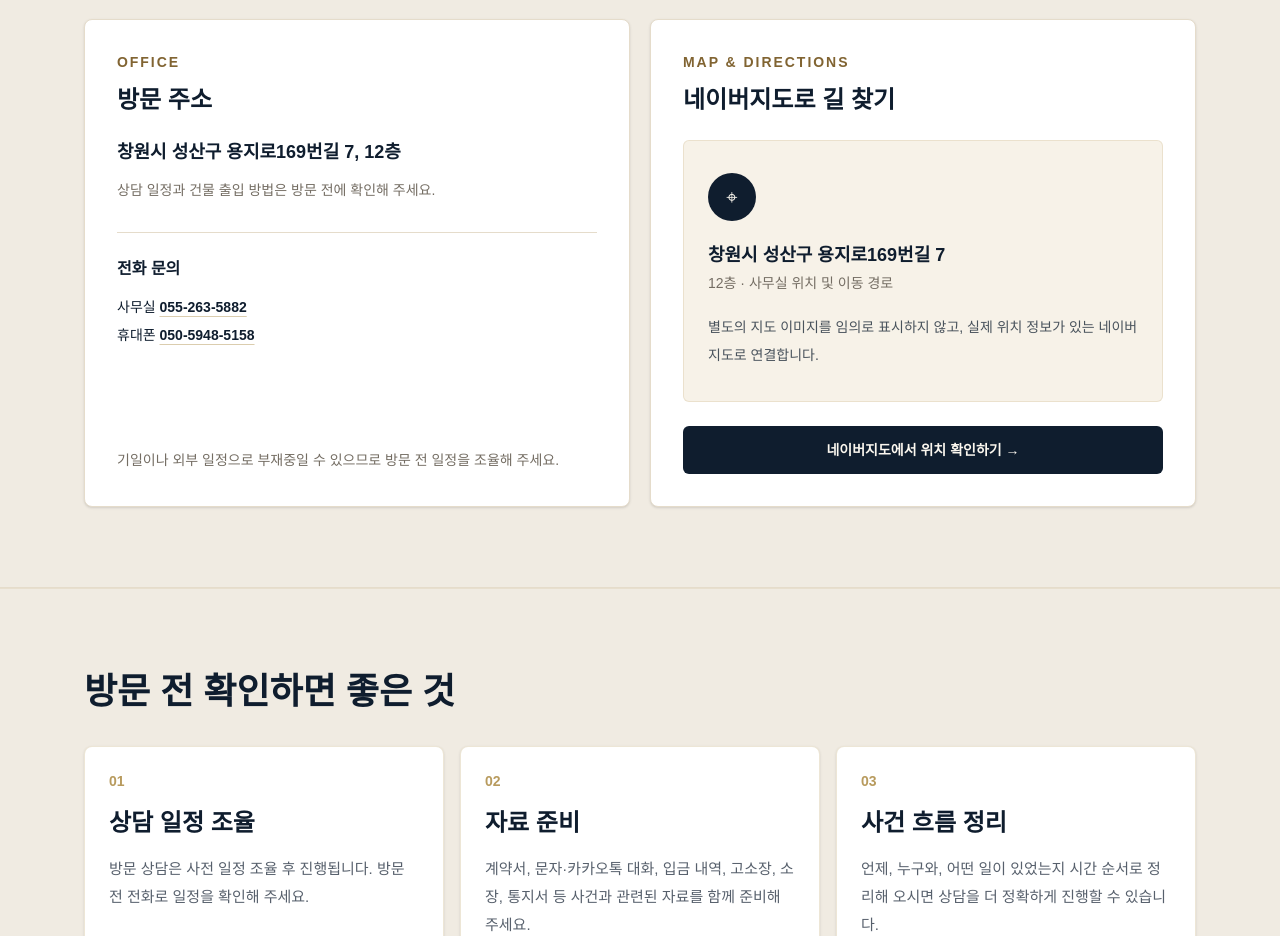
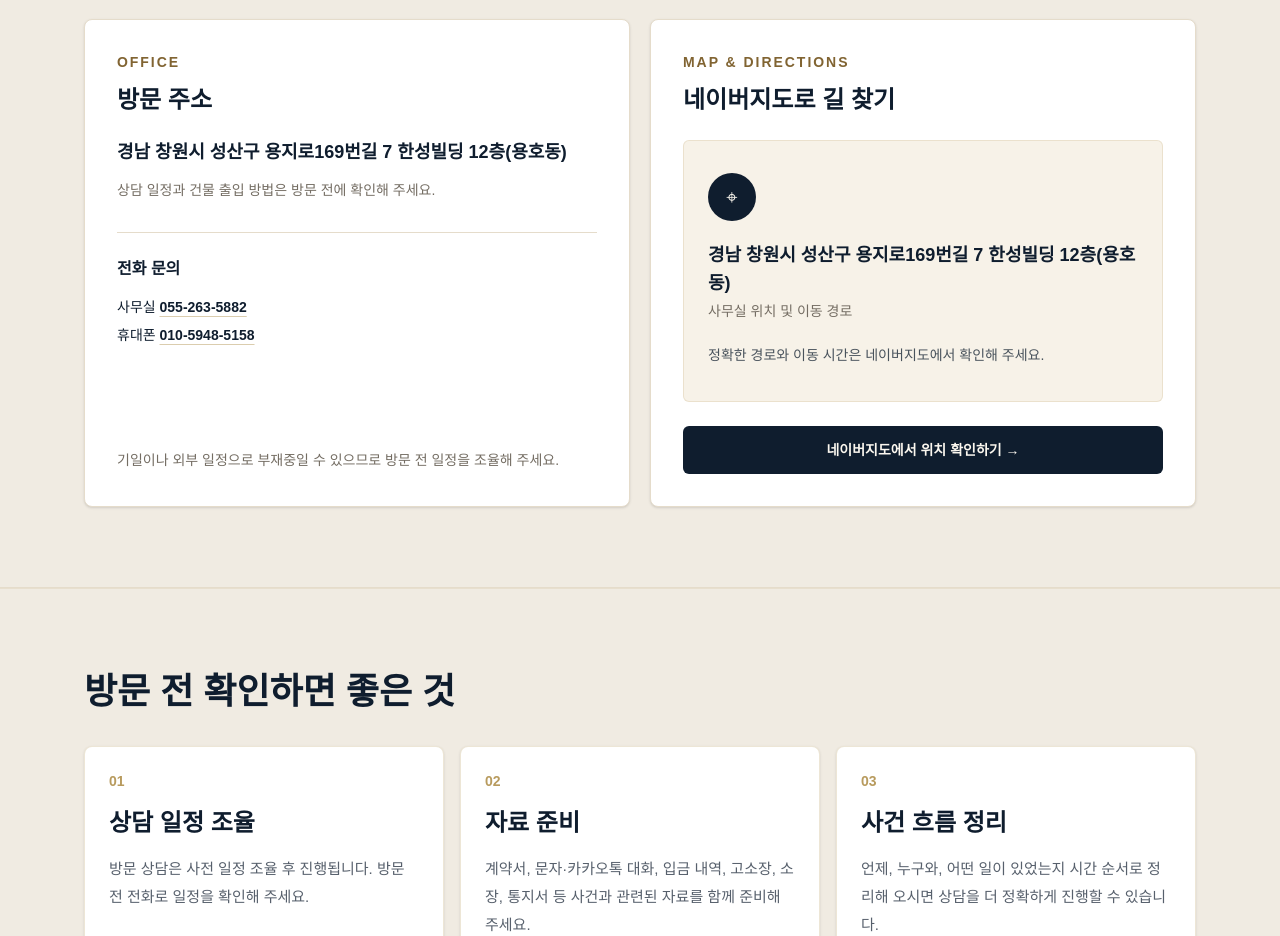
Before and after one commit to ymhk88-debug/project-lighthouse, a Next.js app: page /location in a window 1280 px wide. Shown: the part 780-1716 px from the top of the page. Built offline with nearby package versions, Linux system fonts and the light colour scheme; no server answers.

Commit message:
Correct verified contact and firm facts in src/app/location/page.tsx

```diff
--- a/src/app/location/page.tsx
+++ b/src/app/location/page.tsx
@@ -1,8 +1,8 @@
 import Link from "next/link";
 
-const address = "창원시 성산구 용지로169번길 7, 12층";
+const address = "경남 창원시 성산구 용지로169번길 7 한성빌딩 12층(용호동)";
 const officePhone = "055-263-5882";
-const mobilePhone = "050-5948-5158";
+const mobilePhone = "010-5948-5158";
 const naverMapUrl =
   "https://map.naver.com/p/search/%EB%B3%80%ED%98%B8%EC%82%AC%20%EC%9C%A0%EB%AF%BC%ED%99%98%20%EB%B2%95%EB%A5%A0%EC%82%AC%EB%AC%B4%EC%86%8C/place/2076772014?c=15.00,0,0,0,dh&isCorrectAnswer=true&placePath=%2Fhome%3Ffrom%3Dmap%26fromPanelNum%3D1%26additionalHeight%3D76%26timestamp%3D202607011737%26locale%3Dko%26svcName%3Dmap_pcv5%26searchText%3D%EB%B3%80%ED%98%B8%EC%82%AC%20%EC%9C%A0%EB%AF%BC%ED%99%98%20%EB%B2%95%EB%A5%A0%EC%82%AC%EB%AC%B4%EC%86%8C";
 
@@ -137,9 +137,9 @@ export default function LocationPage() {
               <h3 className="mt-3 text-xl font-semibold text-primary md:text-2xl">네이버지도로 길 찾기</h3>
               <div className="mt-6 flex min-h-48 flex-1 flex-col justify-center rounded-md border border-accent/20 bg-[#F7F2E8] px-6 py-8">
                 <div aria-hidden="true" className="flex h-12 w-12 items-center justify-center rounded-full bg-primary text-xl text-background">⌖</div>
-                <p className="mt-5 text-lg font-semibold text-primary">창원시 성산구 용지로169번길 7</p>
-                <p className="mt-1 text-sm text-muted">12층 · 사무실 위치 및 이동 경로</p>
-                <p className="mt-5 text-sm leading-7 text-primary/75">별도의 지도 이미지를 임의로 표시하지 않고, 실제 위치 정보가 있는 네이버지도로 연결합니다.</p>
+                <p className="mt-5 text-lg font-semibold text-primary">경남 창원시 성산구 용지로169번길 7 한성빌딩 12층(용호동)</p>
+                <p className="mt-1 text-sm text-muted">사무실 위치 및 이동 경로</p>
+                <p className="mt-5 text-sm leading-7 text-primary/75">정확한 경로와 이동 시간은 네이버지도에서 확인해 주세요.</p>
               </div>
               <a href={naverMapUrl} target="_blank" rel="noopener noreferrer"
                 className="mt-6 inline-flex min-h-12 items-center justify-center rounded-md bg-primary px-6 py-3 text-sm font-semibold text-background transition-colors hover:bg-primary/90 focus-visible:outline-2 focus-visible:outline-offset-2 focus-visible:outline-accent">
```
